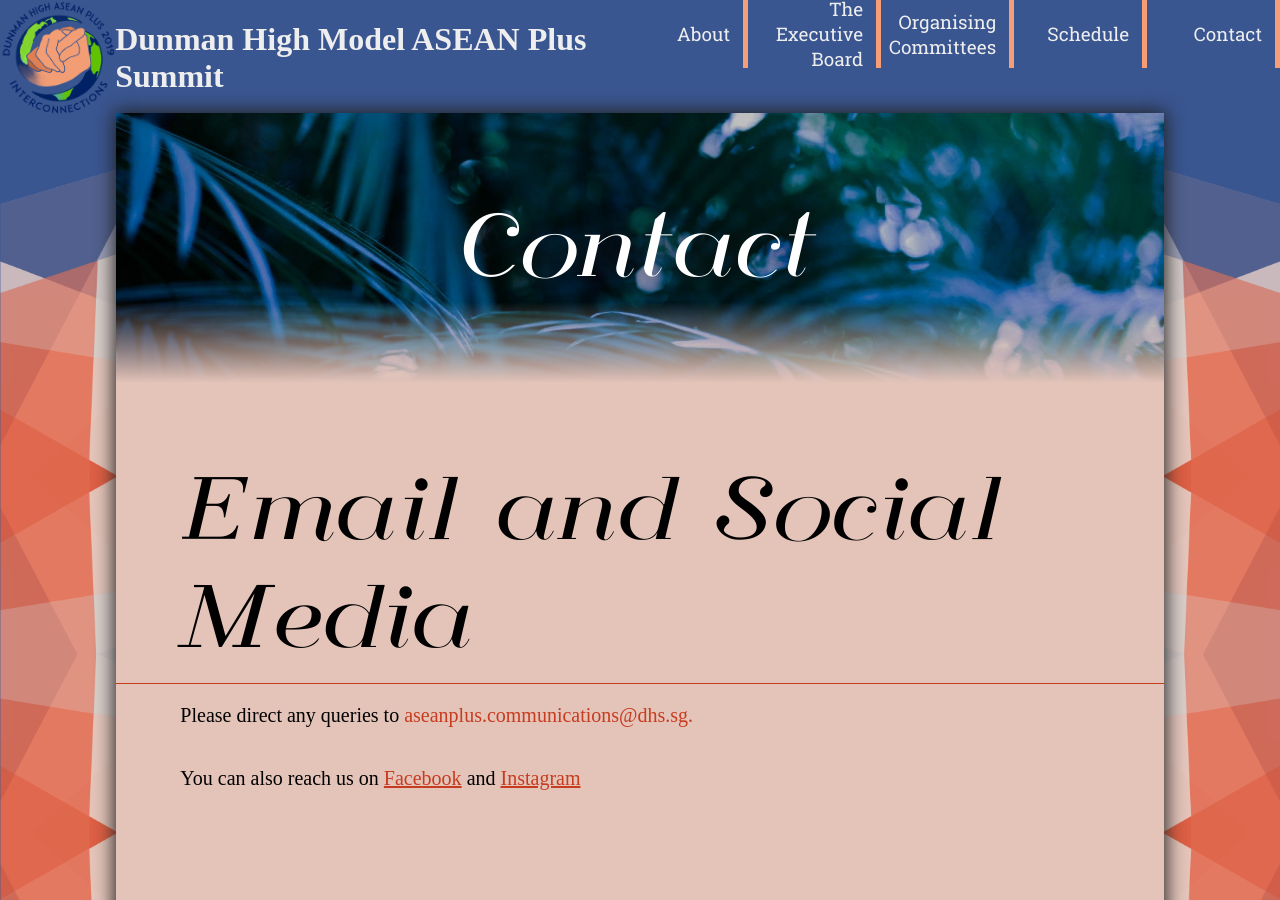
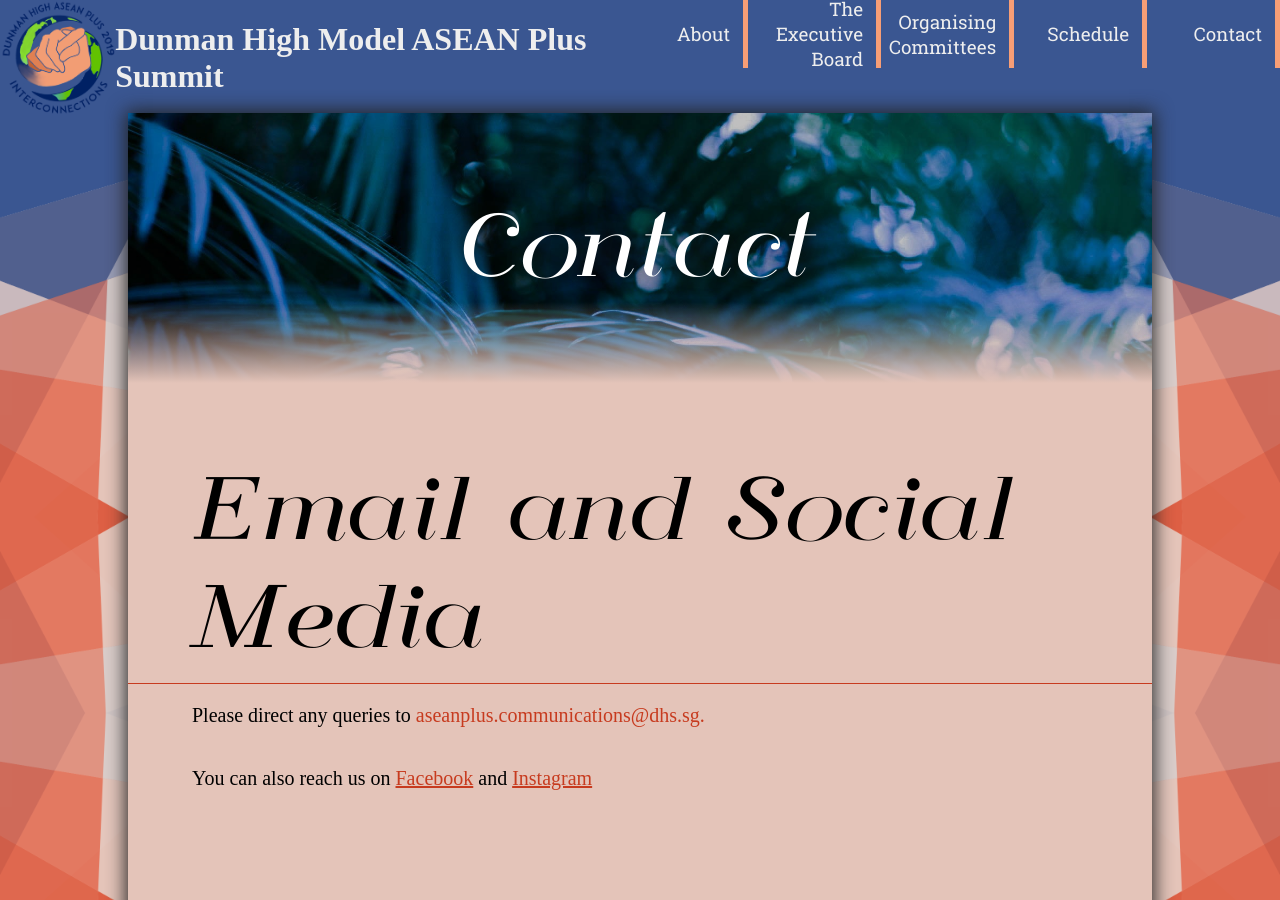
Before and after one commit to kaine119/dhap-2019, a Jekyll site: the page built from contact.md, in a window 1280 px wide and 900 px high. Built offline with Jekyll 4.4.1, drawn with Linux system fonts in a browser that asks for light colours.

Commit message:
Fix some alignment issues

```diff
--- a/assets/css/button.css
+++ b/assets/css/button.css
@@ -6,6 +6,8 @@
     display: flex;
     justify-content: center;
     align-items: center;
+    margin-left: auto;
+    margin-right: auto;
     font-size: 5vh;
     user-select: none;
     cursor: pointer;
--- a/assets/css/content.css
+++ b/assets/css/content.css
@@ -59,7 +59,7 @@ article.content {
     align-items: flex-start;
     font-size: 15pt;
     font-family: serif;
-    width: 90vw;
+    width: 80vw;
     background: var(--base4);
     font-family: "Montserrat";
     box-shadow: 0 0 2vh 0.25vh #222;
@@ -67,18 +67,23 @@ article.content {
     margin-top: 5vh;
     margin-bottom: 5vh;
     padding-bottom: 5vh;
+    word-wrap: break-word;
 }
 
 article.content > * {
     padding-left: 5vw;
     padding-right: 5vw;
+    max-width: 80vw;
 }
 
 @media screen and (max-width: 1000px) {
     article.content {
-        width: 75vw;
-        padding-left: 5vw;
-        padding-right: 5vw;
+        width: 85vw;
+        margin-top: 2.5vh;
+    }
+
+    article.content > * {
+        max-width: 85vw;
     }
 
     .bar--left {
--- a/assets/css/titlebar.css
+++ b/assets/css/titlebar.css
@@ -2,7 +2,7 @@
 ---
 
 #page-title {
-    width: 100%;
+    width: 80vw;
     padding: 0;
     height: auto;
     min-height: 30vh;
@@ -36,5 +36,10 @@
     color: #fff;
     text-shadow: 0 0 30px #111;
     text-align: center;
-    filter: none;
 }
+
+@media screen and (max-width: 1000px) {
+    #page-title {
+        width: 85vw;
+    }
+}
--- a/contact.md
+++ b/contact.md
@@ -13,7 +13,7 @@ You can also reach us on [Facebook]({{ site.facebook_url }}) and [Instagram]({{
 
 # Directions
 
-<iframe src="https://www.google.com/maps/embed?pb=!1m18!1m12!1m3!1d3988.7927519927207!2d103.88005031495246!3d1.2991301990524735!2m3!1f0!2f0!3f0!3m2!1i1024!2i768!4f13.1!3m3!1m2!1s0x31da1844cf14b4cd%3A0x46b9ea77aa511924!2sDunman+High+School!5e0!3m2!1sen!2ssg!4v1549031628282" width="600" height="450" frameborder="0" style="border:0;margin-top:5vh;" allowfullscreen></iframe>
+<iframe src="https://www.google.com/maps/embed?pb=!1m18!1m12!1m3!1d3988.7927519927207!2d103.88005031495246!3d1.2991301990524735!2m3!1f0!2f0!3f0!3m2!1i1024!2i768!4f13.1!3m3!1m2!1s0x31da1844cf14b4cd%3A0x46b9ea77aa511924!2sDunman+High+School!5e0!3m2!1sen!2ssg!4v1549031628282" width="600" height="450" frameborder="0" style="width:90%;border:0;margin-top:5vh;" allowfullscreen></iframe>
 
 
 ## Nearest MRT station
```
